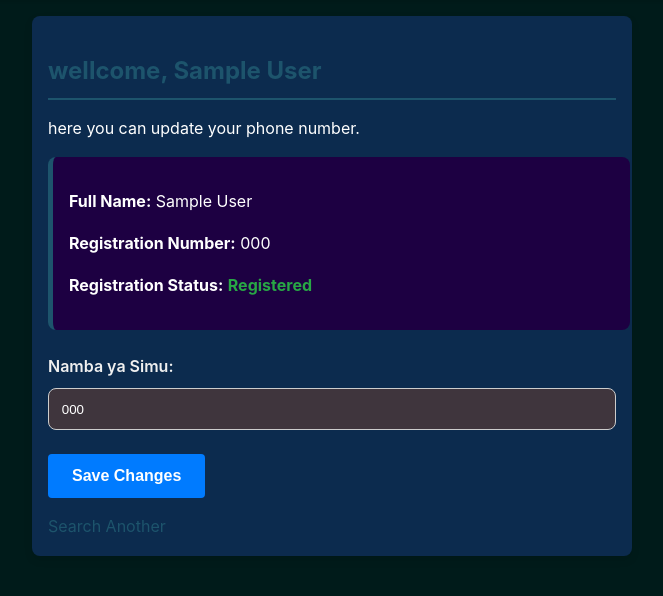
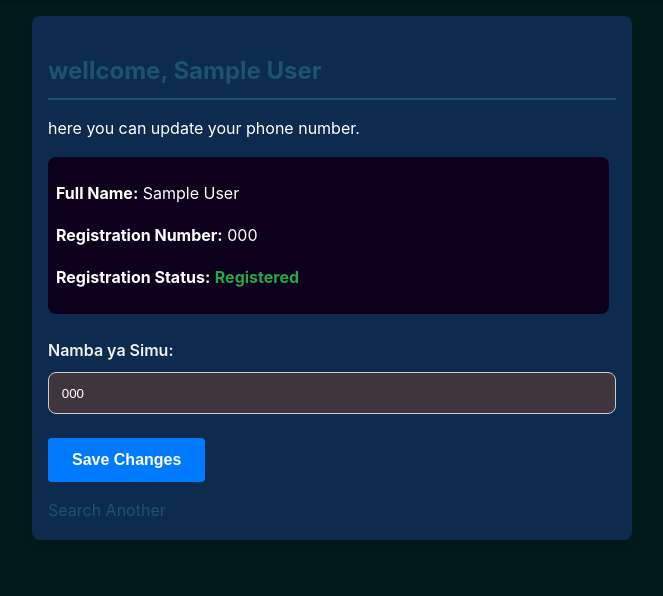
Before and after one commit to Hemedi18/bima-management, a Django app: page /student/1/update/ in a window 1280 px wide. Shown: the part 58-654 px from the top of the page, without its empty margins (308-971 px from the left). Run offline with Django 4.2, Linux system fonts and the light colour scheme; tables that the repository leaves empty hold one stand-in row (values such as "Sample post").

Commit message:
style modifications

```diff
--- a/students/static/students/css/styles.css
+++ b/students/static/students/css/styles.css
@@ -280,15 +280,6 @@ button:hover, .button:hover, input[type="submit"]:hover {
 .student-table {
     overflow-x: auto;
 }
-.student-details {
-    background: #1d0042;
-    padding: 1rem;
-    width: 96%;
-    border-radius: 8px;
-    margin-bottom: 1.5rem;
-    border-left: 5px solid #1D546C;
-    color: #ffffff;
-}
 
 table {
     width: 100%;
@@ -328,8 +319,9 @@ td a:hover {
 
 /* Student Update Page */
 .student-details {
-    background: #1d0042;
-    padding: 1rem;
+    background: #0c001d;
+    padding: .5rem;
+    width: 96%;
     border-radius: 8px;
     margin-bottom: 1.5rem;
     color: #ffffff;
```
